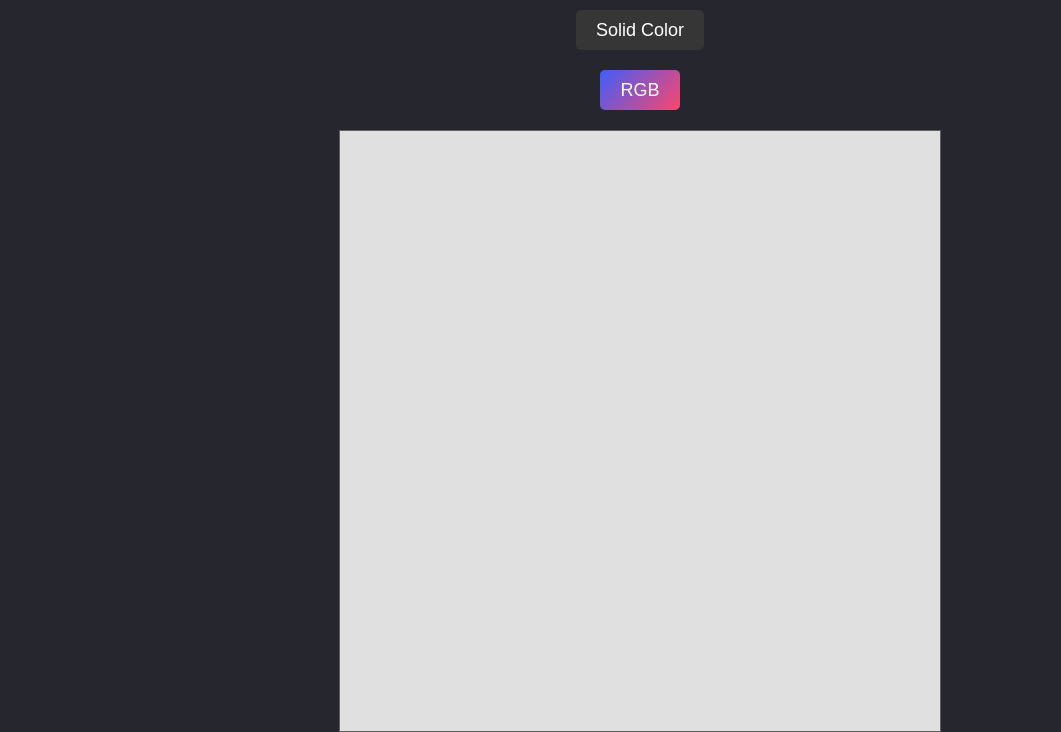
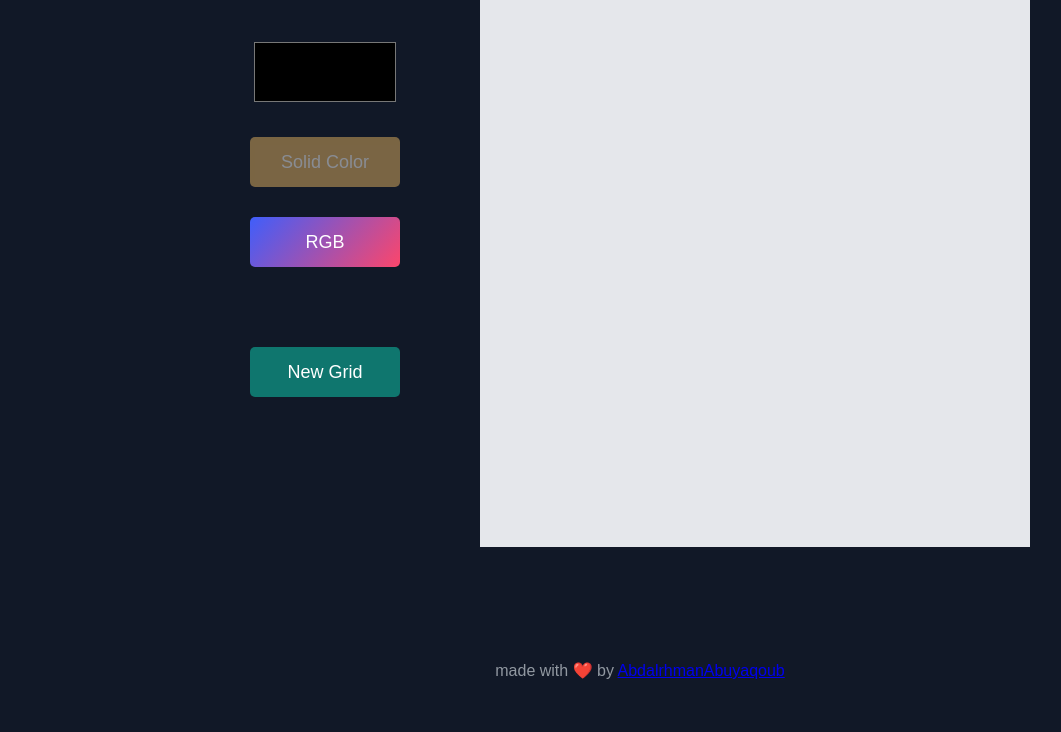
Before and after one commit to AbdalrhmanAbuyaqoub/etch-a-sketch, a plain HTML site: page index.html in a window 1280 px wide. Shown: the part 110-842 px from the top of the page, without its empty margins (0-1061 px from the left). After the commit the page ends 800 px from the top, so only its background shows below. Drawn offline with Linux system fonts and the light colour scheme.

Commit message:
UI changes, prevent changing opacity of different color mode

```diff
--- a/index.html
+++ b/index.html
@@ -7,15 +7,26 @@
     <link rel="stylesheet" href="style.css" />
   </head>
   <body>
+    <h1>Eatch a Sketch</h1>
     <div class="page-container">
-      <button id="new__grid__button">New Grid</button>
-      <button id="solid__mode__button">Solid Color</button>
-      <button id="rgb__mode__button">RGB</button>
-
+      <div class="buttons__container">
+        <input id="color__picker" type="color" />
+        <button id="solid__mode__button">Solid Color</button>
+        <button id="rgb__mode__button">RGB</button>
+        <button id="new__grid__button">New Grid</button>
+      </div>
       <div class="board__container">
         <div class="flex__container"></div>
       </div>
     </div>
+    <footer>
+      <div class="footer__text">
+        made with ❤️ by
+        <a href="https://github.com/AbdalrhmanAbuyaqoub"
+          >AbdalrhmanAbuyaqoub
+        </a>
+      </div>
+    </footer>
 
     <script src="./script.js"></script>
   </body>
--- a/script.js
+++ b/script.js
@@ -4,11 +4,13 @@ const cell = document.querySelector("[class^='cell']");
 const newGridButton = document.querySelector("#new__grid__button");
 const rgbButton = document.querySelector("#rgb__mode__button");
 const solidButton = document.querySelector("#solid__mode__button");
-const BOARD_WIDTH = 600;
+let colorPicker = document.querySelector("#color__picker");
+const BOARD_WIDTH = board.offsetWidth;
 
 let size = 16;
 let height = BOARD_WIDTH / size;
-let colorMode = true;
+let colorMode = "rgb";
+console.log(height);
 
 function createGrid() {
   for (let i = 1; i <= size * size; i++) {
@@ -31,12 +33,17 @@ function getRandomColor() {
 function setBackgroundColor(currentCell, color) {
   if (currentCell.style.backgroundColor === board.style.backgroundColor) {
     currentCell.style.backgroundColor = color;
+    currentCell.classList.add(colorMode);
     currentCell.style.opacity = 0.1;
     hasColor = true;
-  } else if (+currentCell.style.opacity < 1) {
+  } else if (
+    +currentCell.style.opacity < 1 &&
+    currentCell.classList.contains(colorMode)
+  ) {
     currentCell.style.opacity = +currentCell.style.opacity + 0.1;
   }
-  console.log(currentCell.style.backgroundColor);
+
+  console.log(currentCell.className);
 }
 
 board.addEventListener("mouseover", (e) => {
@@ -44,11 +51,11 @@ board.addEventListener("mouseover", (e) => {
   if (!currentCell.className.includes("cell")) return;
 
   switch (colorMode) {
-    case true: //.......RGB
+    case "rgb": //.......RGB
       setBackgroundColor(currentCell, getRandomColor());
       break;
-    case false: //....solid
-      setBackgroundColor(currentCell, "rgb(0,0,0)");
+    case "solid": //....solid
+      setBackgroundColor(currentCell, colorPicker.value);
       break;
   }
 });
@@ -68,11 +75,26 @@ newGridButton.addEventListener("click", () => {
 });
 
 rgbButton.addEventListener("click", () => {
-  colorMode = true;
-  console.log(colorMode);
+  colorMode = "rgb";
+  changeOpacity();
 });
 
 solidButton.addEventListener("click", () => {
-  colorMode = false;
-  console.log(colorMode);
+  colorMode = "solid";
+  changeOpacity();
 });
+
+function changeOpacity() {
+  switch (colorMode) {
+    case "rgb":
+      solidButton.style.opacity = 0.5;
+      rgbButton.style.opacity = 1;
+      break;
+
+    case "solid":
+      rgbButton.style.opacity = 0.5;
+      solidButton.style.opacity = 1;
+      break;
+  }
+}
+changeOpacity();
--- a/style.css
+++ b/style.css
@@ -1,25 +1,47 @@
 * {
   box-sizing: border-box;
 }
+
 body {
   margin: 0;
   padding: 0;
-  background-color: rgb(38, 38, 46);
+  background-color: #111827;
+  font-family: sans-serif;
+  height: 100vh;
+  position: relative;
+}
+h1 {
+  color: #e5e7eb;
+  font-weight: 700;
+  height: fit-content;
+  width: 100%;
+  text-align: start;
+  margin: 0;
+  padding: 35px 30px;
+  /* border: 1px solid red; */
 }
 .page-container {
-  margin-top: 60px;
+  display: flex;
+  flex-direction: row;
+  justify-content: center;
+  align-items: center;
+  gap: 80px;
+  margin: 0 auto;
+}
+.board__container {
+  flex: 0;
+  box-sizing: content-box;
+  min-width: 550px;
+  min-height: 550px;
+  background-color: #e5e7eb;
+}
+.buttons__container {
+  margin-bottom: 110px;
   display: flex;
   flex-direction: column;
+  align-items: center;
   justify-content: center;
-  align-items: center;
-  gap: 20px;
-}
-.board__container {
-  box-sizing: content-box;
-  width: 600px;
-  height: 600px;
-  border: 1px solid rgb(96, 96, 96);
-  background-color: rgb(224, 224, 224);
+  gap: 30px;
 }
 .flex__container {
   display: flex;
@@ -28,17 +50,21 @@ body {
 }
 
 button {
-  background-color: rgb(115, 194, 115);
+  background-color: #0f766e;
   border: none;
   border-radius: 5px;
-  height: 40px;
-  padding: 0 20px;
+  height: 50px;
+  width: 150px;
   color: white;
   font-size: 18px;
 }
 
+#new__grid__button {
+  margin-top: 50px;
+}
+
 #solid__mode__button {
-  background-color: rgb(55, 54, 54);
+  background-color: #e3b261;
 }
 
 #rgb__mode__button {
@@ -49,3 +75,24 @@ button {
     rgba(252, 70, 107, 1) 100%
   );
 }
+
+#color__picker {
+  height: 70px;
+  width: 150px;
+  border: none;
+  background-color: transparent;
+}
+footer {
+  padding: 0;
+  margin: 0;
+}
+.footer__text {
+  /* border: 1px solid red; */
+  color: #9198a1;
+  height: fit-content;
+  width: fit-content;
+  position: absolute;
+  left: 50%;
+  bottom: 10px;
+  transform: translate(-50%, 0);
+}
```
